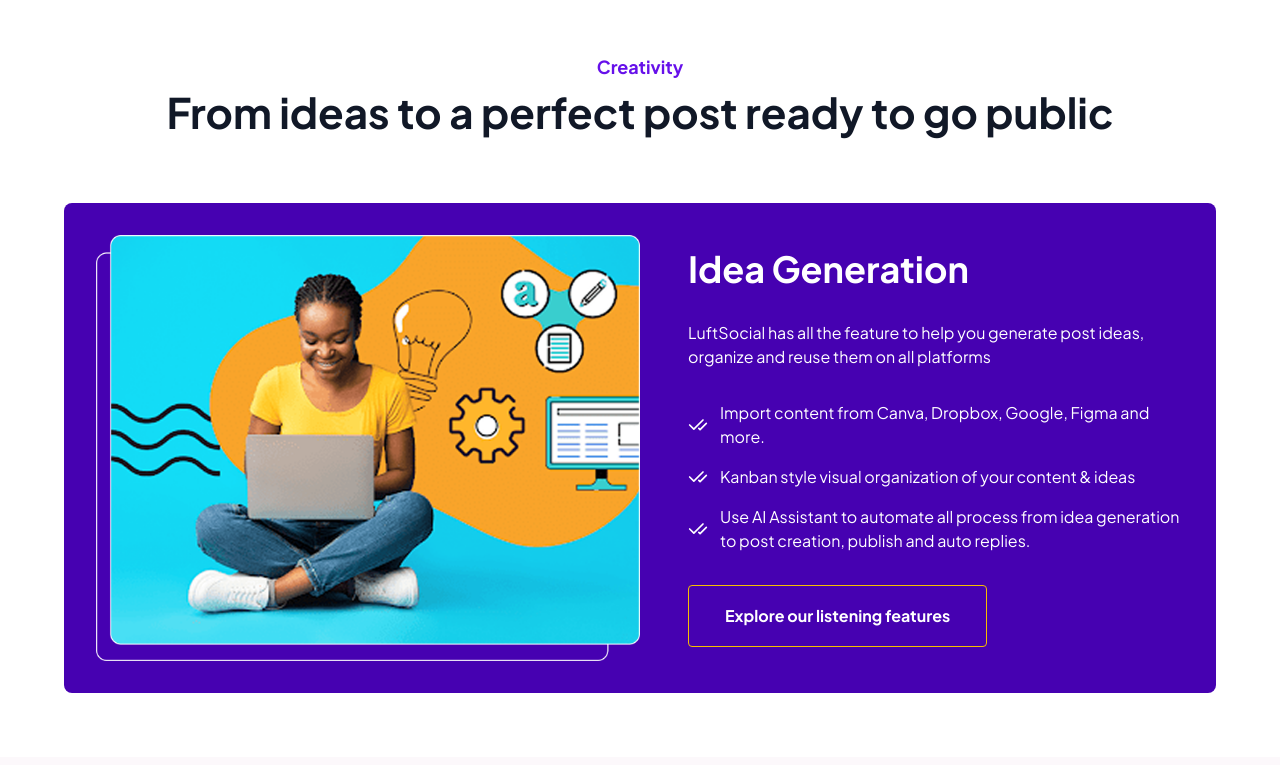
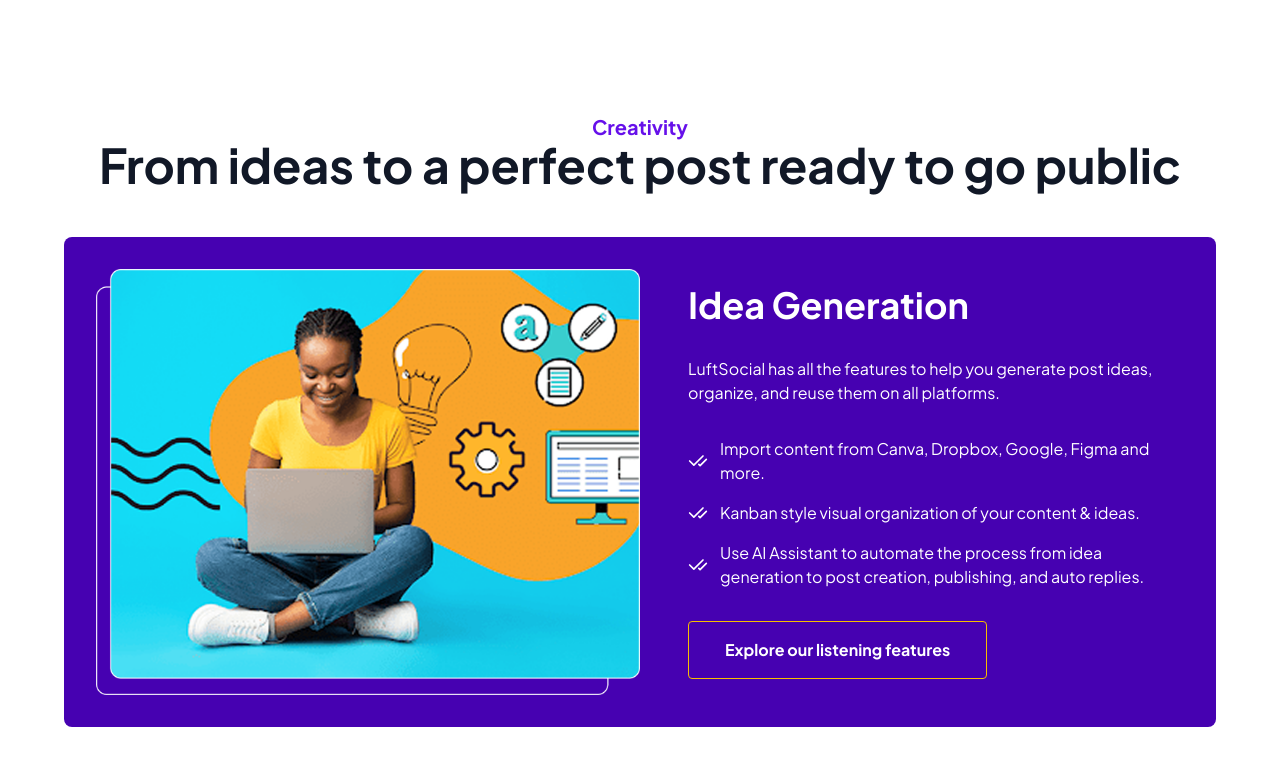
Before and after one commit to luftsocial-app/frontend-app, a Next.js app: page / in a window 1280 px wide. Shown: the part 1943-2708 px from the top of the page. Built offline with nearby package versions, Linux system fonts and the light colour scheme; no server answers.

Commit message:
fix:ui changes for responsiveness of components

```diff
--- a/src/components/Common/Navbar.tsx
+++ b/src/components/Common/Navbar.tsx
@@ -142,7 +142,9 @@
         </button>
       </div>
       <div
-        className={`fixed top-0 left-0 h-full w-[70%] bg-white shadow-lg transition-transform duration-300 z-50 md:hidden ${isOpen ? "translate-x-0" : "-translate-x-full"}`}
+        className={`fixed top-0 left-0 h-full w-[70%] bg-white shadow-lg transition-transform duration-300 z-50 md:hidden ${
+          isOpen ? "translate-x-0" : "-translate-x-full"
+        }`}
       >
         <div className="p-6 flex flex-col space-y-6">
           <button
@@ -151,16 +153,24 @@
           >
             <X size={28} />
           </button>
-          {["Home", "Demo", "Guides", "Pricing", "Blogs"].map((item) => (
+          {["Home", "About Us", "Pricing", "Blogs"].map((item) => {
+            const route =
+              item.toLowerCase() === "home"
+                ? "/"
+                : item.toLowerCase() === "blogs"
+                ? "/blog"
+                : `/${item.toLowerCase().replace(/\s+/g, "-")}`;
+            return (
               <Link
                 key={item}
-              href={`/${item.toLowerCase()}`}
+                href={route}
                 className="text-secondaryGray hover:text-gray-900 text-lg font-semibold"
                 onClick={() => setIsOpen(false)}
               >
                 {item}
               </Link>
-          ))}
+            );
+          })}
           {isSignedIn ? (
             <>
               <Link
--- a/src/components/Common/index.ts
+++ b/src/components/Common/index.ts
@@ -11,4 +11,4 @@
 export { ResponsiveContainer } from "./ResponsiveContainer";
 export { LeftImageSection, RightImageSection, Testimonials } from "./sections";
 export { GenericTooltip } from "./GenericTooltip";
-export { InputLocation } from "./InputLocation";
+// export { InputLocation } from "./InputLocation";
--- a/src/components/Common/sections/LeftImageSection/LeftImageSection.tsx
+++ b/src/components/Common/sections/LeftImageSection/LeftImageSection.tsx
@@ -21,8 +21,9 @@
   pointers,
 }: LeftImageSectionProps) {
   return (
-    <div className="bg-primaryPurple p-6 sm:p-8 rounded-lg flex flex-col lg:flex-row items-center justify-between max-w-6xl mx-auto mb-16">
-      <div className="w-full lg:w-1/2 mb-8 lg:mb-0">
+    <div className="px-4 sm:px-6 md:px-8">
+      <div className="bg-primaryPurple p-6 sm:p-8 rounded-lg flex flex-col-reverse lg:flex-row items-center justify-between max-w-6xl mx-auto mb-16">
+        <div className="w-full lg:w-1/2 mb-8 lg:mb-0 mt-10 sm:mt-0">
           <Image
             src={imageSrc}
             alt="Dashboard Preview"
@@ -52,12 +53,13 @@
 
             <Link
               href={ctaUrl}
-            className="inline-block rounded border border-[#F7BE00] px-6 py-3 sm:px-[2.25rem] sm:py-[1.125rem] text-white font-bold"
+              className="inline-block rounded border border-[#F7BE00] px-6 py-3 sm:px-9 sm:py-4 text-white font-bold mt-4"
             >
               {ctaText}
             </Link>
           </div>
         </div>
       </div>
+    </div>
   );
 }
--- a/src/components/LandingPage/BillingSelector.tsx
+++ b/src/components/LandingPage/BillingSelector.tsx
@@ -15,13 +15,11 @@
   setPlatformCount,
 }: BillingSelectorProps) {
   const incrementCount = () => {
-    setPlatformCount(platformCount + 1);
+    setPlatformCount((prev) => prev + 1);
   };
 
   const decrementCount = () => {
-    if (platformCount > 1) {
-      setPlatformCount(platformCount - 1);
-    }
+    setPlatformCount((prev) => (prev > 1 ? prev - 1 : prev));
   };
 
   const handleBillingChange = (cycle: string) => {
@@ -29,61 +27,64 @@
   };
 
   return (
-    <div className="bg-white rounded-[4px] border flex items-center justify-between p-4 gap-8">
-      <div className="flex flex-col text-left">
-        <p className="text-gray-900 font-medium text-[16px]">Platforms</p>
-        <p className="text-gray-900 text-[10px] font-normal">
+    <div className="bg-white rounded-md border p-4 flex flex-col sm:flex-row items-center justify-between gap-6 sm:gap-8">
+      <div className="flex flex-col items-center sm:items-start text-center sm:text-left">
+        <p className="text-gray-900 font-medium text-base">Platforms</p>
+        <p className="text-gray-600 text-xs">
           Select how many social media platforms you want to connect
         </p>
       </div>
+
       <div className="flex items-center space-x-2">
         <button
           onClick={decrementCount}
-          className=""
+          className="disabled:opacity-50"
           disabled={platformCount <= 1}
         >
           <Image
             src="/images/HomeScreenImages/decrementIcon.png"
-            width={30}
-            height={30}
+            width={24}
+            height={24}
             alt="decrement"
           />
         </button>
-        <span className="text-[16px] font-medium text-gray-900 px-[1.313rem]">
+        <span className="text-base font-medium text-gray-900 px-4">
           {platformCount}
         </span>
-        <button onClick={incrementCount} className=" ">
+        <button onClick={incrementCount}>
           <Image
             src="/images/HomeScreenImages/incrementIcon.png"
-            width={30}
-            height={30}
+            width={24}
+            height={24}
             alt="increment"
           />
         </button>
       </div>
-      <div className="flex flex-col text-left">
-        <p className="text-gray-800 font-medium">Billing</p>
-        <p className="text-gray-500 text-[10px]">
+
+      <div className="flex flex-col items-center sm:items-start text-center sm:text-left">
+        <p className="text-gray-900 font-medium">Billing</p>
+        <p className="text-gray-600 text-xs">
           Select your preferred billing schedule
         </p>
       </div>
-      <div className="flex space-x-2 border rounded-[4px] p-1">
+
+      <div className="flex space-x-2 border rounded-md p-1">
         <button
           onClick={() => handleBillingChange("monthly")}
-          className={`px-4 py-2  rounded-[50px] text-[14px] font-semibold ${
+          className={`px-4 py-2 rounded-full text-sm font-semibold transition ${
             billingCycle === "monthly"
               ? "bg-[#6610EA] text-white"
-              : "bg-white text-gray-700 "
+              : "bg-gray-100 text-gray-700 hover:bg-gray-200"
           }`}
         >
           Monthly
         </button>
         <button
           onClick={() => handleBillingChange("yearly")}
-          className={`px-3 py-1 rounded-[50px] text-[14px] font-semibold ${
+          className={`px-4 py-2 rounded-full text-sm font-semibold transition ${
             billingCycle === "yearly"
               ? "bg-[#6610EA] text-white"
-              : "bg-white text-gray-700"
+              : "bg-gray-100 text-gray-700 hover:bg-gray-200"
           }`}
         >
           Yearly
--- a/src/screens/AboutUs.tsx
+++ b/src/screens/AboutUs.tsx
@@ -65,7 +65,7 @@
                   alt="User avatar"
                   width={1221}
                   height={707}
-                  className="w-full h-auto rounded-lg shadow-lg"
+                  className="w-full h-auto rounded-lg "
                   priority
                 />
               </div>
@@ -125,7 +125,7 @@
         <SocialMedia />
         <Articles />
 
-          <FooterWithCTA />
+        <FooterWithCTA />
       </ResponsiveContainer>
     </div>
   );
--- a/src/screens/HomeScreen.tsx
+++ b/src/screens/HomeScreen.tsx
@@ -82,26 +82,27 @@
           </main>
         </div>
         <DataColumn />
-        <div className="flex flex-col items-center justify-center pt-[6.25rem]">
-          <p className="text-[18px] font-bold text-[#6610EA]">Creativity</p>
-          <p className="text-[42px] font-bold text-gray-900 mb-[3.75rem]">
+        <div className="flex flex-col items-center justify-center pt-24 sm:pt-32 lg:pt-40 px-4">
+          <p className="text-lg sm:text-xl font-bold text-[#6610EA]">
+            Creativity
+          </p>
+          <p className="text-2xl sm:text-4xl lg:text-5xl font-bold text-gray-900 mb-12 text-center">
             From ideas to a perfect post ready to go public
           </p>
         </div>
         <LeftImageSection
-          heading={"Idea Generation"}
-          subheading={
-            "LuftSocial has all the feature to help you generate post ideas, organize and reuse them on all platforms "
-          }
+          heading="Idea Generation"
+          subheading="LuftSocial has all the features to help you generate post ideas, organize, and reuse them on all platforms."
           pointers={[
             "Import content from Canva, Dropbox, Google, Figma and more.",
-            "Kanban style visual organization of your content & ideas",
-            "Use AI Assistant to automate all process from idea generation to post creation, publish and auto replies.",
+            "Kanban style visual organization of your content & ideas.",
+            "Use AI Assistant to automate the process from idea generation to post creation, publishing, and auto replies.",
           ]}
-          ctaText={"Explore our listening features"}
-          ctaUrl={"/"}
-          imageSrc={"/images/HomeScreenImages/leftImage.png"}
+          ctaText="Explore our listening features"
+          ctaUrl="/"
+          imageSrc="/images/HomeScreenImages/leftImage.png"
         />
+
         <StrengthNumber />
         <QuestionAnswer />
         <Articles />
```
Also changed, not shown: 1 other file (tests, documents, lock files or other folders). Lines whose indentation alone changed are shown as unchanged.
